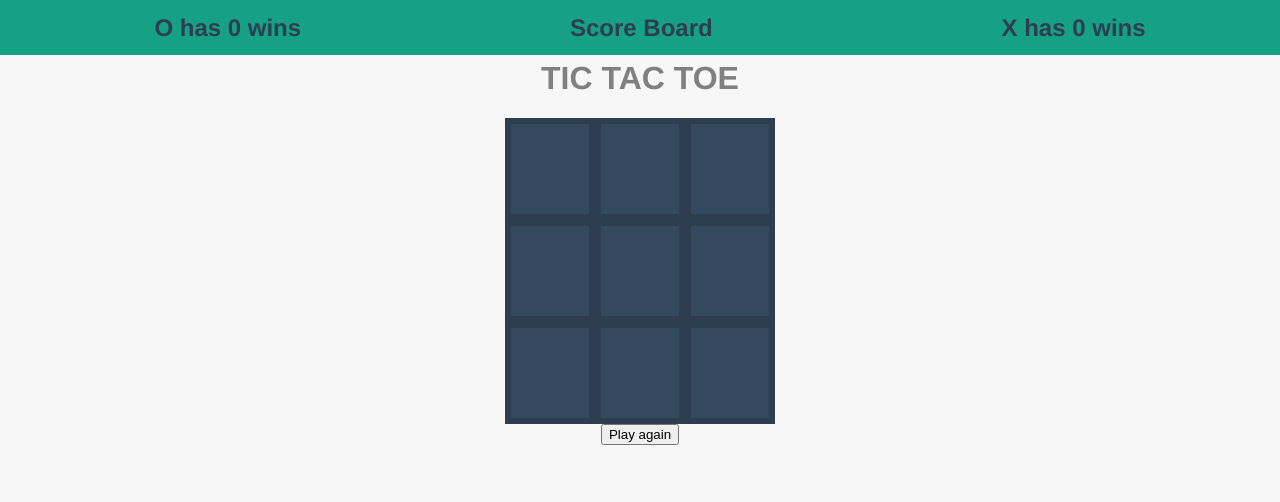
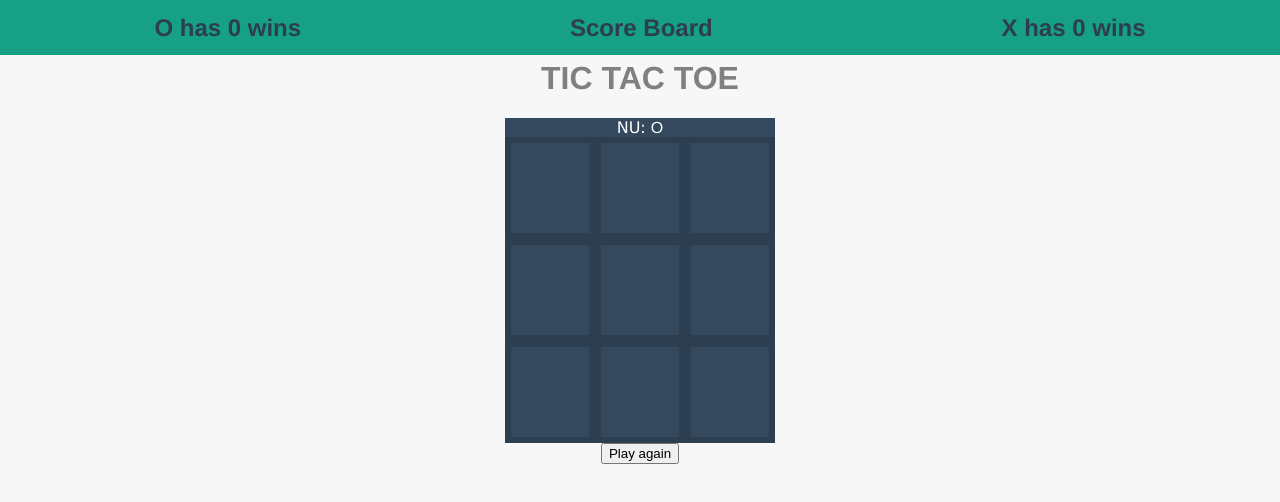
Before and after one commit to johnkron/tictactoe-ui, a Vue app: page / in a window 1280 px wide. Shown: the top 502 px of the page. Built offline with nearby package versions, Linux system fonts and the light colour scheme.

Commit message:
current player

```diff
--- a/src/views/game/GameGrid.vue
+++ b/src/views/game/GameGrid.vue
@@ -1,5 +1,13 @@
 <template>
+
      <div class="grid">
+
+        <div>
+            <span class="current-player">
+                 NU:
+            </span>
+            {{ currentMark }}
+        </div>
         <div class="row row-1">
             <game-grid-cell @mark="markCell" name="1" />
             <game-grid-cell @mark="markCell" name="2" />
@@ -29,6 +37,9 @@
         display: flex;
         flex-direction: row;
         flex: 1 1 auto;
+    }
+    .current-player {
+        font-family: Verdana, sans-serif
     }
 </style>
 <script>
```
